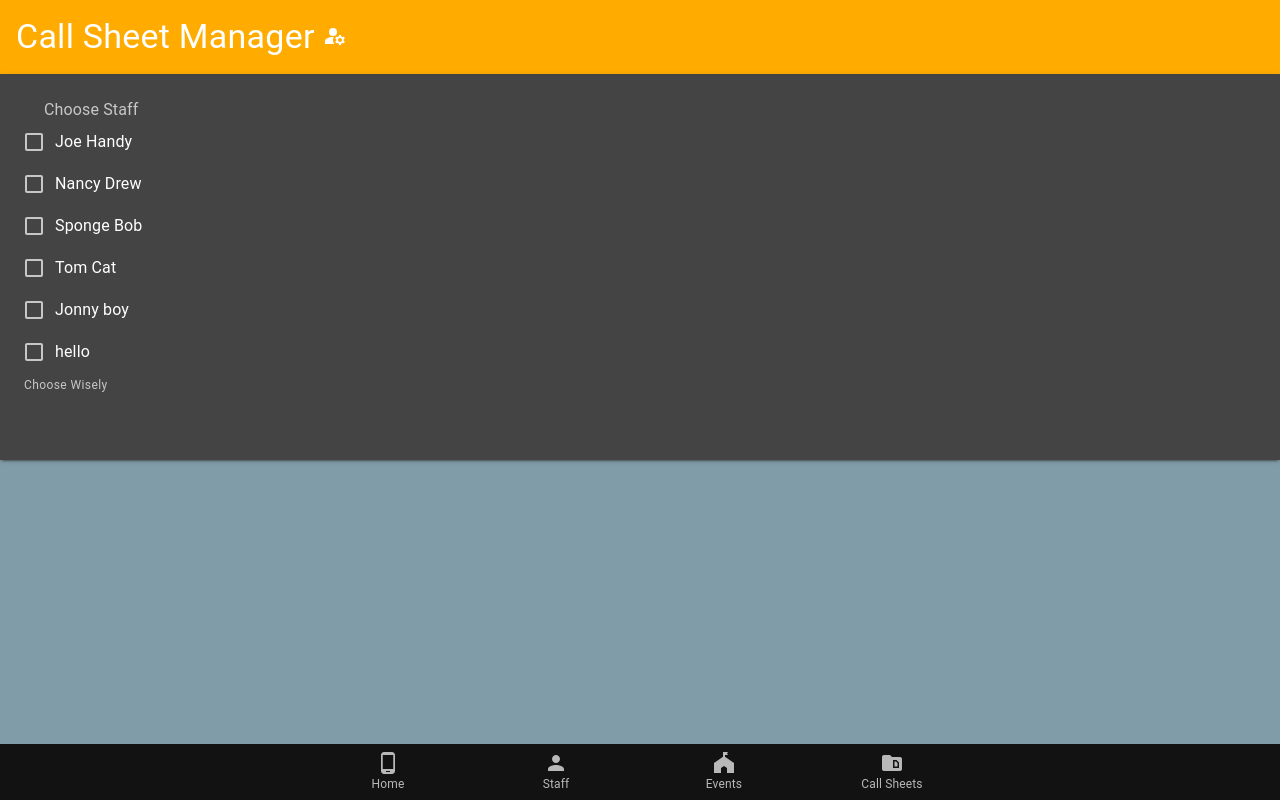
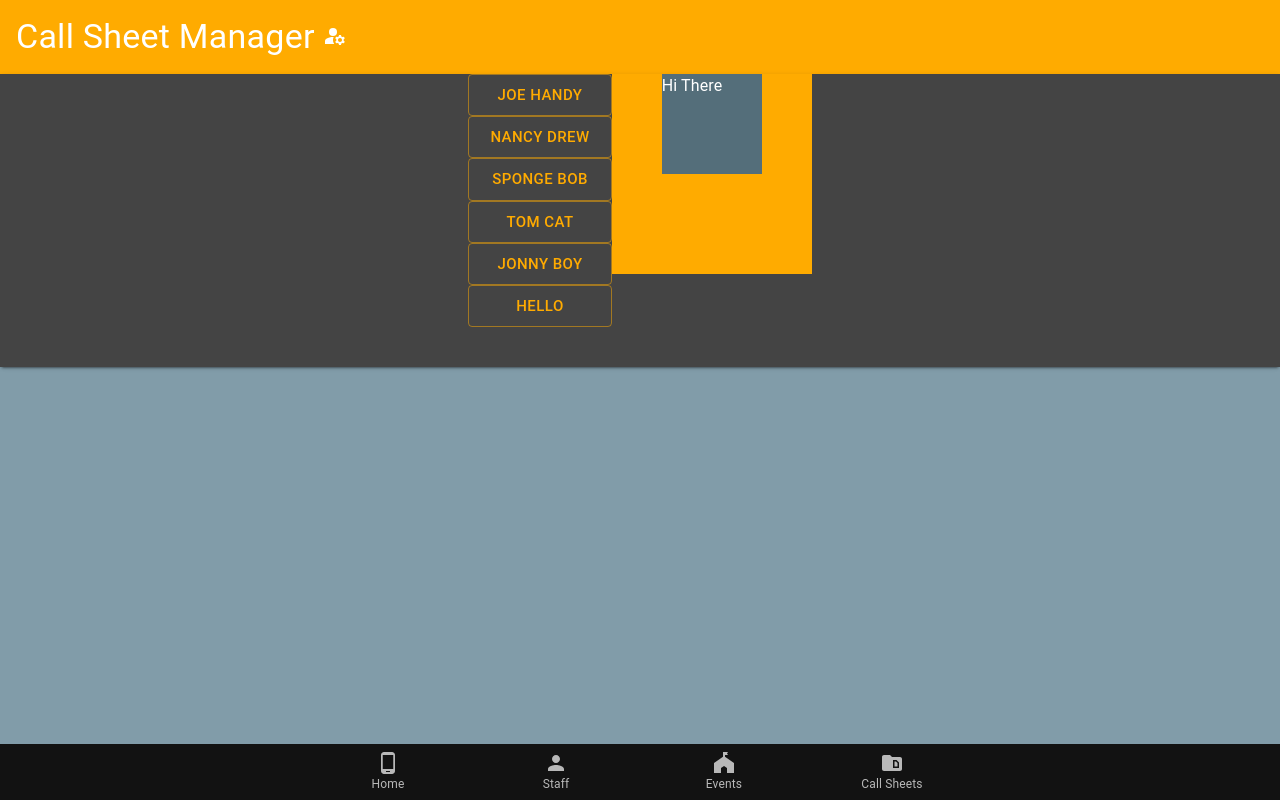
Before and after one commit to hariseldon27/call-sheet-manager, a React (Create React App) app: page /callsheets/editor in a window 1280 px wide. Built offline with nearby package versions, Linux system fonts and the light colour scheme; data requests are answered from the project's data file.

Commit message:
staff to add array is working

```diff
--- a/src/components/CallSheetBuilderMaterial.js
+++ b/src/components/CallSheetBuilderMaterial.js
@@ -21,25 +21,22 @@ import FormGroup from '@mui/material/FormGroup';
 import FormControlLabel from '@mui/material/FormControlLabel';
 import FormHelperText from '@mui/material/FormHelperText';
 import Checkbox from '@mui/material/Checkbox';
+import Stack from '@mui/material/Stack';
+
 
 
 function CallSheetBuilderMaterial() {
 
     const [staffList, setStaffList] = useState([])
     const staffers = staffList.map((individualStaff) => individualStaff);
-    const [checkedValues, setCheckedValues] = useState([]);
-    const cvProps = { staffers, checkedValues, setCheckedValues };
     const [eventList, setEventList] = useState([])
-    const indivEvent = eventList.map((eachEvent) => eachEvent)
+    const eachEvent = eventList.map((eachEvent) => eachEvent)
 
-    const [callSheetData, setCallSheetData] = useState({
-        callSheetStaffIds: [],
-        callSheetEventId: [],
-        callSheetNotes: "Notes..."
-    })
-    const { callSheetStaffIds, callSheetEventId, callSheetNotes } = callSheetData
+    const [isChecked, setIsChecked] = useState()
 
-    const [selectedStaff, setSelectedStaff] = useState([])
+    const [eventStaffList, setEventStaffList] = useState()
+    const [staffToAdd, setStaffToAdd] = useState([])
+    const [callSheetInEditor, setCallSheetInEditor] = useState()
 
             //staff fetch
             useEffect(()=> {
@@ -53,60 +50,97 @@ function CallSheetBuilderMaterial() {
                 .then(r => r.json())
                 .then(setEventList)
             }, [])
-    //callsheet data
-    useEffect(()=> {
-        console.log(selectedStaff)
-    }, [selectedStaff])
-
-    console.log(selectedStaff)
 
 
-            const staffChecks = []
-            const handleChecked = e => {
-                const staffId = e.target.id
-                if (e.target.checked) {
-                    staffChecks.push(staffId)
+        useEffect(() => {
+            console.log(staffToAdd)
+        },[staffToAdd])
+
+    function handleStaffClick(e) {
+        e.preventDefault()
+        if (staffToAdd.find(ele => ele === e.target.id) ) {
+            return null
+        } else {
+            setStaffToAdd([...staffToAdd, e.target.id])
         }
-                else {
-                    const removeIndex = staffChecks.indexOf(staffId)
-                    if (removeIndex > -1)
-                    {
-                        staffChecks.splice(removeIndex, 1);
     }
 
-                    // return staffChecks.filter(item => item === staffId)
+    function handleCreateNewCallSheet(e){
+        e.preventDefault()
     }
-                console.log(staffChecks)
+
+    function handleStaffRemove(e) {
+        e.preventDefault()
+        const staffToGo = e.target.id
+        console.log(staffToGo)
+        const updatedItems = staffToAdd.filter(item => item !== staffToGo);
+        setStaffToAdd(updatedItems)
         }
 
 
-            function StaffSelector(e) {
 
+
+    const renderCallSheetStaff = staffToAdd.map((staffId) => {
             return (
-                    <FormGroup>
-                        {staffers.map((staff, id) => (
-                            <FormControlLabel key={id}
-                            control={
-                                 <Checkbox id={`${id}`} onChange={handleChecked} />
-                            }
-                            label={staff.name}
-                        />
-                        ))}
-                    </FormGroup>
+            <Box key={staffId}>
+                <Button
+                      key={staffId}
+                      variant="outlined"
+                      color="secondary"
+                      size="large"
+                      id={staffId}
+                      onClick={handleStaffRemove}
+                      >{staffId}</Button>
+            </Box>
             )
-            }
+        })
+
+
+
+
+
 
 
     return (
-        <Box sx={{ display: 'flex' }}>
-        <FormControl sx={{ m: 3 }} component="fieldset" variant="standard">
-            <FormLabel component="legend">Choose Staff</FormLabel>
-                <StaffSelector />
-            <FormHelperText>Choose Wisely</FormHelperText>
-            </FormControl>
-            <FormControl >
+        <Box sx={{ display: 'flex', mx:'auto'}}>
+            <Box>
+                <Stack>
+                  {staffers.map((staff, id) => (
+                      <Button
+                      key={id}
+                      variant="outlined"
+                      color="secondary"
+                      size="large"
+                      id={id}
+                      onClick={handleStaffClick}
+                      >{staff.name}</Button>
+                  ))}
+                  </Stack>
+            </Box>
+            <Box sx={{
+                width: 200,
+                height: 200,
+                backgroundColor: 'secondary.main',
 
-            </FormControl>
+            }}>
+                <Box sx={{
+                    width: 100,
+                    height: 100,
+                    backgroundColor: 'primary.main',
+                    mx: 'auto',
+                    display: 'flex',
+                    alignContent: 'center',
+                    textAlign: 'center'
+
+                }}>
+                Hi There
+                </Box>
+
+            </Box>
+
+        <Box>
+        {renderCallSheetStaff}
+        </Box>
         </Box>
     )
 }
--- a/src/components/EventsCardMaterial.js
+++ b/src/components/EventsCardMaterial.js
@@ -28,7 +28,7 @@ function EventsCardMaterial() {
       .then(setEventInView)
   },[id])
 
-console.log(id)
+  console.log(id)
 
 
   return (
--- a/src/db.json
+++ b/src/db.json
@@ -103,5 +103,29 @@
       "id": 4
 
     }
+  ],
+  "callsheets": [
+    {
+      "id": 1,
+      "staffers": [{
+        "id": 1,
+        "name": ""
+      }],
+      "callSheetName": "",
+      "callSheetStaffIds": [],
+      "callSheetEventId": "",
+      "notes": "I like turtles, but then again it is turtles all the way down!"
+    },
+    {
+      "id": 1,
+      "staffers": [{
+        "id": 1,
+        "name": ""
+      }],
+      "callSheetName": "",
+      "callSheetStaffIds": [],
+      "callSheetEventId": "",
+      "notes": "I like turtles, but then again it is turtles all the way down!"
+    }
   ]
 }
```
Lines whose indentation alone changed are shown as unchanged.
